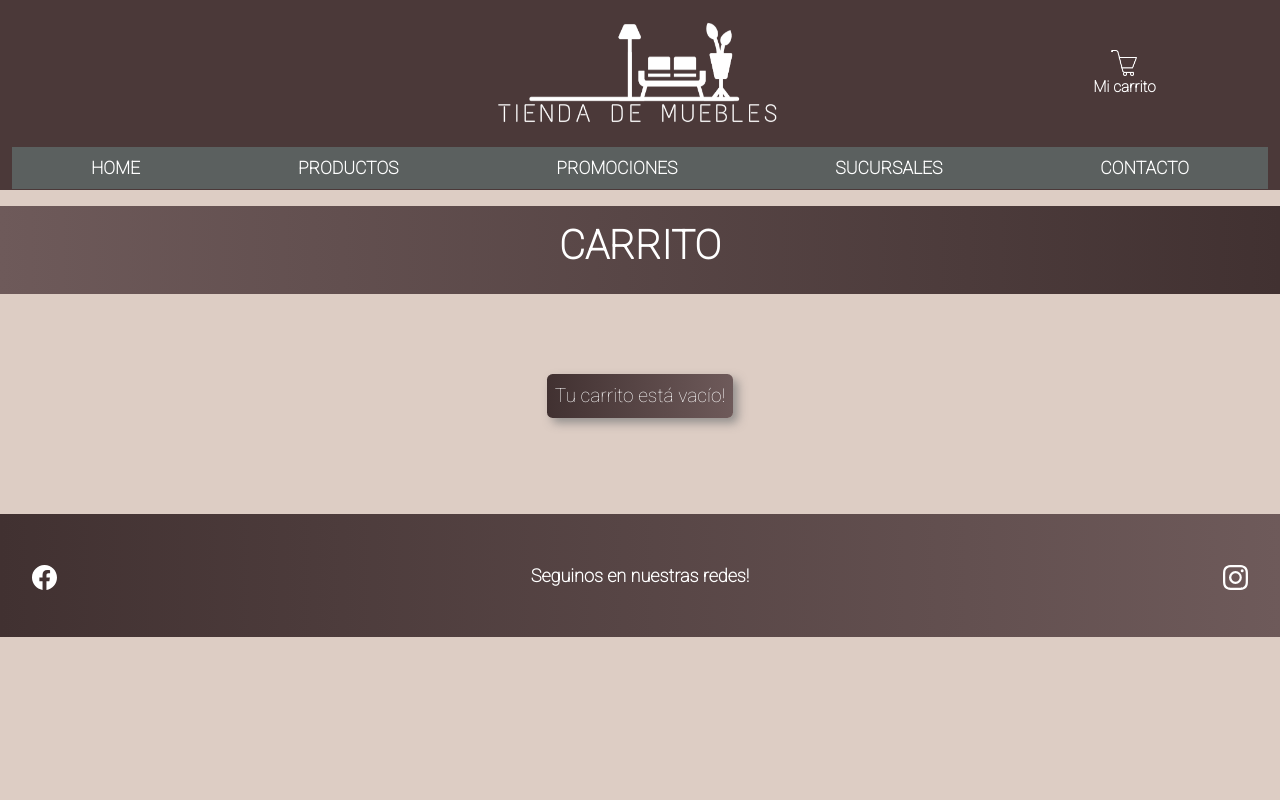
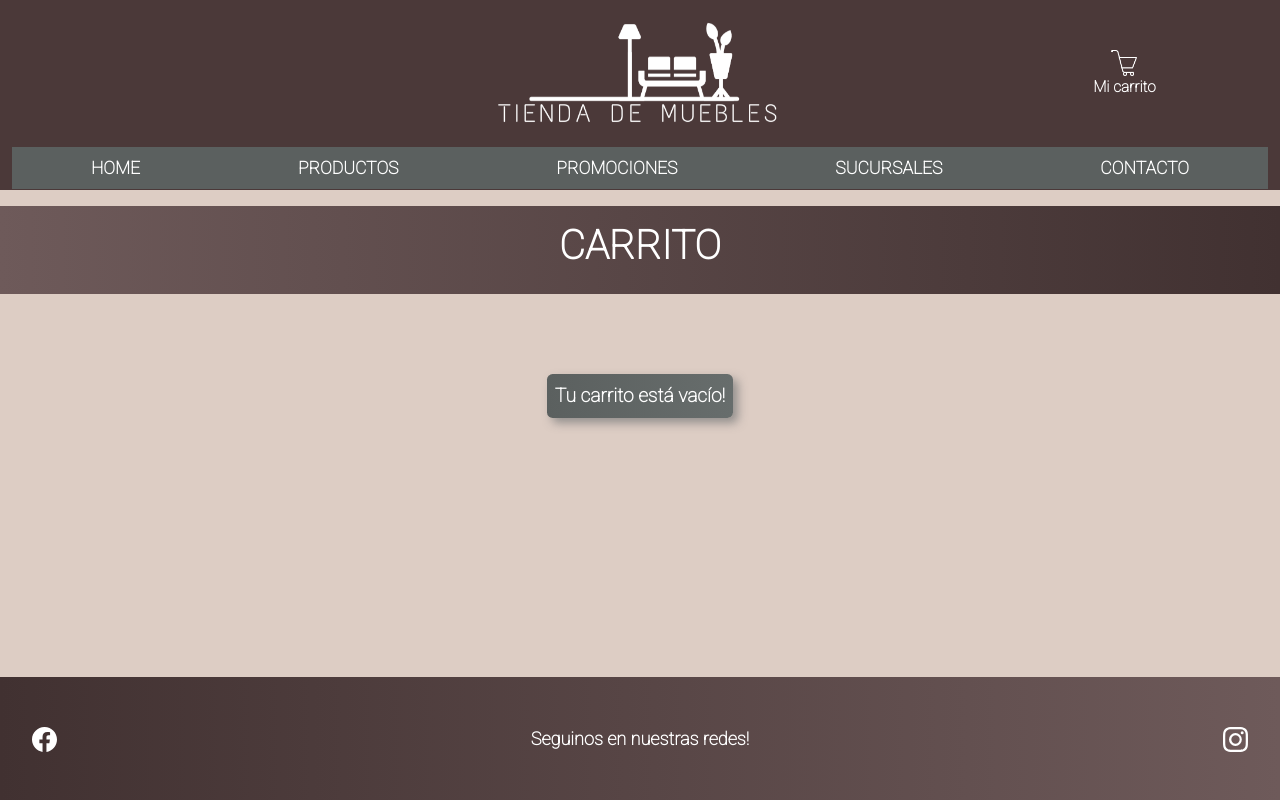
Before and after one commit to Rodrigovgra/Tienda-de-Muebles, a plain HTML site: page pages/carrito.html in a window 1280 px wide. Drawn offline with nearby package versions, Linux system fonts and the light colour scheme; some packages are replaced by stand-ins of ours; a script that the page names is missing.

Commit message:
falta optimizar

```diff
--- a/style.css
+++ b/style.css
@@ -263,6 +263,9 @@ a{
 
 /* FOOTER */
 .footer {
+  position: fixed;
+  bottom: 0;
+  width: 100%;
   background: linear-gradient(to right, #413131, #6e5a5a);
   color: #fff;
   font-weight: bold;
@@ -487,11 +490,11 @@ a{
   margin: 0 auto;
 }
 #carritoVacio {
-  background: linear-gradient(to right, #413131, #6e5a5a);
+  background: linear-gradient(to right, #5b605f, #676d6c);
   border-radius: .35rem;
   padding: .5rem;
   font-size: 1.2rem;
-  font-weight: 500;
+  font-weight: 600;
   box-shadow: 5px 5px 10px 0 rgba(126, 126, 126, 0.774);
 }
 
```
Also changed, not shown: index.html (+14 -25 lines).
